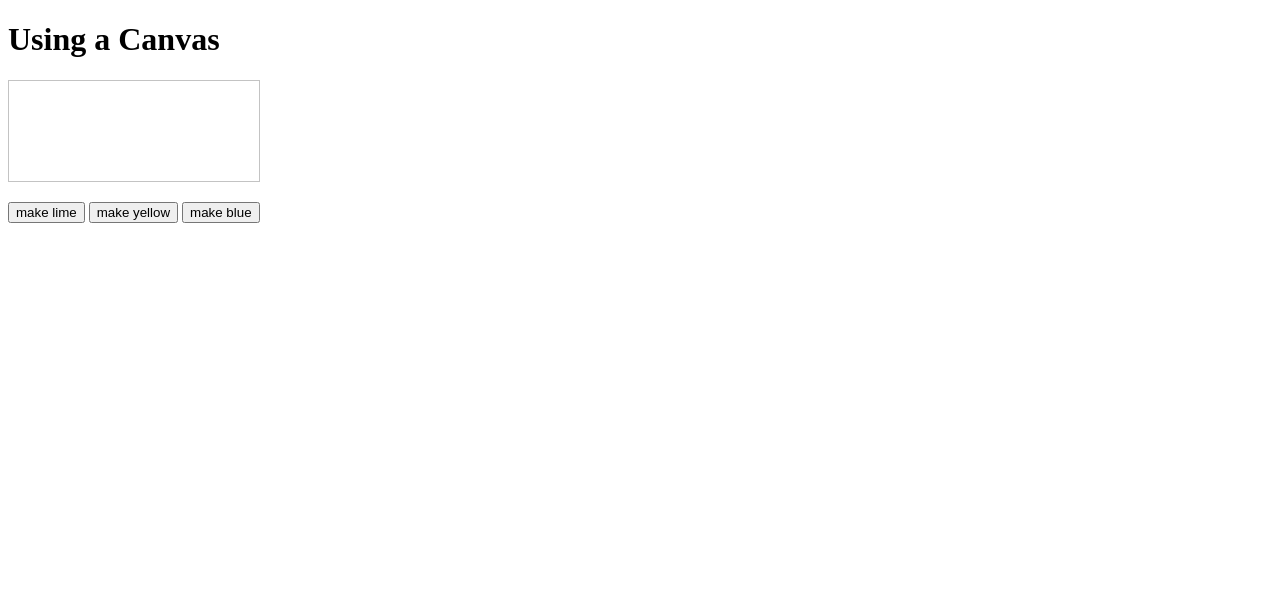
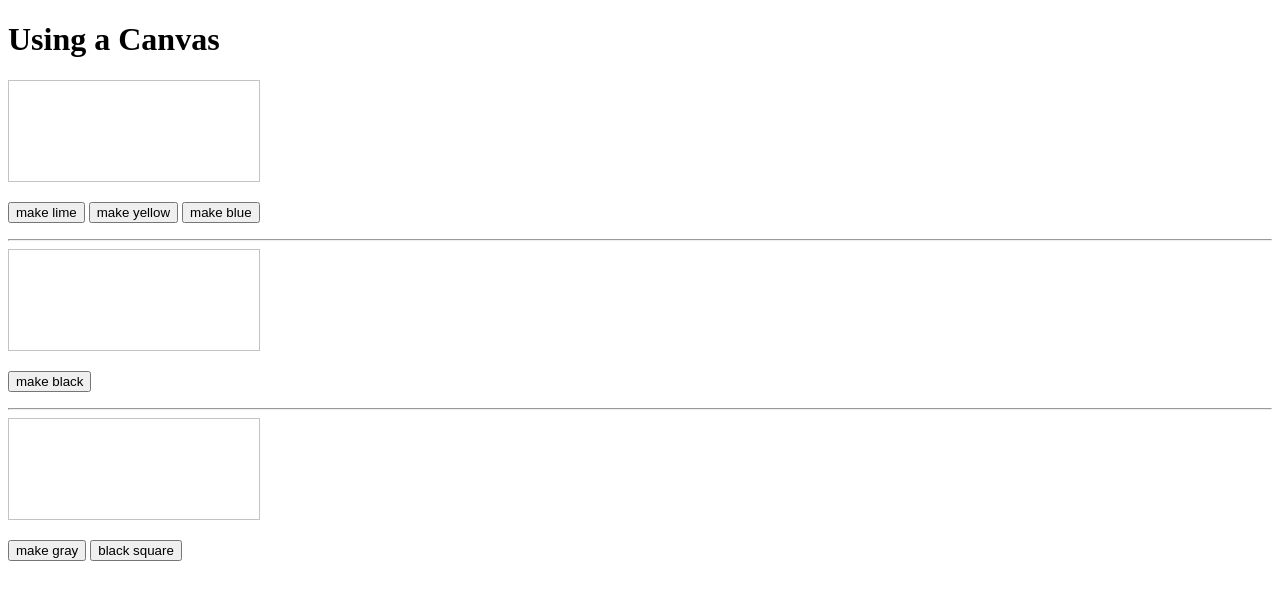
Before and after one commit to Mistymos3/LearningCanvasElement, a plain HTML site: page index.html in a window 1280 px wide. Drawn offline with Linux system fonts and the light colour scheme.

Commit message:
added more canvas elements and buttons

```diff
--- a/index.html
+++ b/index.html
@@ -12,12 +12,28 @@
 
     <canvas id = "d1"> </canvas>
 
-    <p>
-        <input type = "button" value = "make lime" onclick = "doLime()" />
-        <input type = "button" value = "make yellow" onclick = "doYellow()" />
-        <input type = "button" value = "make blue" onclick = "doBlue()" />
-    </p>
+        <p>
+            <input type = "button" value = "make lime" onclick = "doLime()" />
+            <input type = "button" value = "make yellow" onclick = "doYellow()" />
+            <input type = "button" value = "make blue" onclick = "doBlue()" />
+        </p>
 
+<hr>
+
+    <!-- more practice -->
+    <canvas id = "c1" ></canvas>
+
+        <p>
+            <input type = "button"  value = "make black" onclick = "doBlack()"/>
+        </p>
+
+<hr>
+
+    <canvas id = "c2"></canvas>
+        <p>
+            <input type = "button"  value = "make gray" onclick = "changeColor1()"/>
+            <input type = "button"  value = "black square" onclick = "addShape()"/>
+        </p>
     <script src = "js/index.js"></script>
 </body>
 </html>
--- a/js/index.js
+++ b/js/index.js
@@ -25,3 +25,22 @@ function doBlue() {
     ctxt.fillStyle = "blue";
     ctxt.fillRect(90,100,20,10);
 }
+
+//make black button changes color of canvas to black
+
+function doBlack() {
+    var black = document.getElementById("c1");
+        black.style.backgroundColor = "black";
+}
+
+function changeColor1() {
+    var gray = document.getElementById("c2");
+        gray.style.backgroundColor = "gray";
+}
+
+function addShape() {
+    var square = document.getElementById("c2")
+        var cxt = square.getContext("2d");
+        cxt.fillStyle = "black";
+        cxt.fillRect(95,95, 45,45);
+}
```
